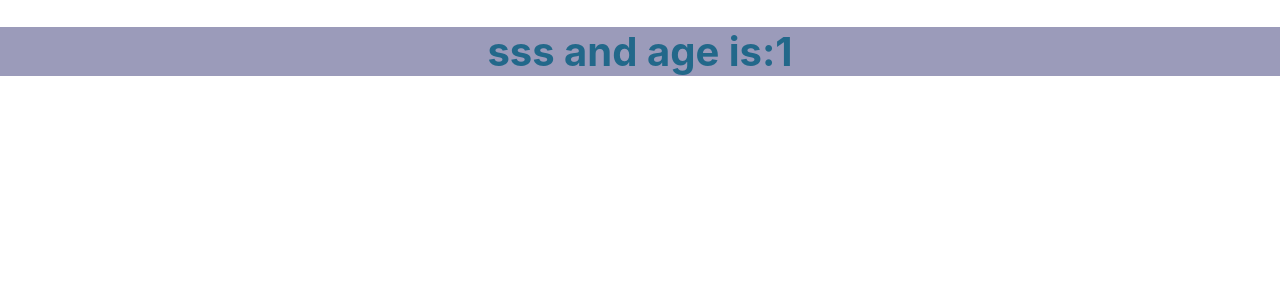
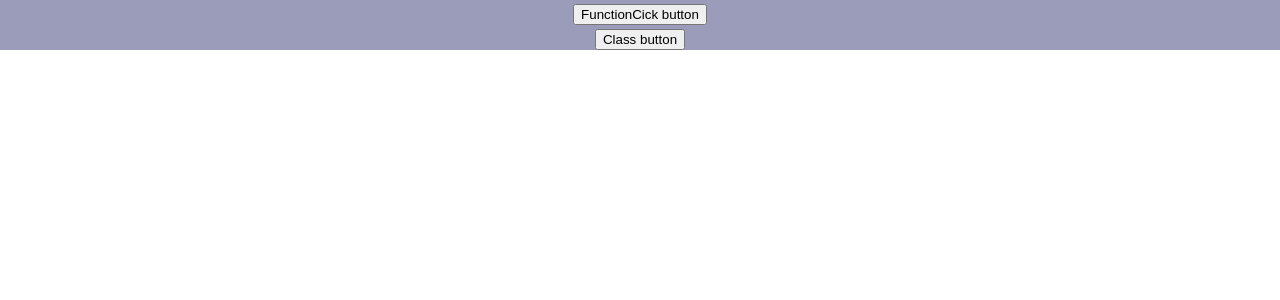
Before and after one commit to hanzalarohan123/Lupin, a React (Create React App) app: page / in a window 1280 px wide. Shown: the top 300 px of the page. Built offline with nearby package versions, Linux system fonts and the light colour scheme.

Commit message:
Added click handling in class as well as fucntional comp

```diff
--- a/src/App.js
+++ b/src/App.js
@@ -4,23 +4,25 @@ import Greet from './Components/Greet';
 import Welcome from './Components/Welcome';
 import IncludinState from './Components/IncludinState';
 import CounterUsingUseState from './Components/CounterUsingUseState';
+import FunctionCick from './Components/FunctionCick';
+import ClickClass from './Components/ClickClass';
 function App() {
   return (
     <div className="App">
-      {/* <CounterUsingUseState/> */}
-      {/* <Greet name="sss" age='12'><p>child prop 1</p> </Greet>
+      {/* <CounterUsingUseState/>
+     <Greet name="sss" age='12'><p>child prop 1</p> </Greet>
        <Greet name="sss" age='13'><button>cick me</button></Greet>
        <Greet name="sss" age='14'><p>child prop 3</p></Greet>
        <Welcome name="sss" age='12'/>
        <Welcome name="sss" age='13'/>
-       <Welcome name="sss" age='14'/> */}
-      {/* <IncludinState /> */}
-      {/*
-      //destructuring */}
+       <Welcome name="sss" age='14'/>
+      <IncludinState />
 
-{/*
-      <Welcome name="sss" age='12' /> */}
-       <Greet name="sss" age='1'></Greet>
+      //destructuring
+      <Welcome name="sss" age='12' />
+       <Greet name="sss" age='1'></Greet>*/}
+<FunctionCick  />
+<ClickClass/>
 
     </div>
 
--- /dev/null
+++ b/src/Components/ClickClass.js
@@ -0,0 +1,15 @@
+import React, { Component } from 'react'
+
+export class ClickClass extends Component {
+  render() {
+    function clickClassFunction()
+    {
+        console.log("clicked from class compoent")
+    }
+    return (
+      <div><button onClick={clickClassFunction}>Class button</button></div>
+    )
+  }
+}
+
+export default ClickClass
--- /dev/null
+++ b/src/Components/FunctionCick.js
@@ -0,0 +1,15 @@
+import React from 'react'
+
+function FunctionCick() {
+    function clickHandler()
+    {
+        console.log("clciked from functional")
+    }
+  return (
+    <div>
+    <button onClick={clickHandler}>FunctionCick button </button>
+    </div>
+  )
+}
+
+export default FunctionCick
```
